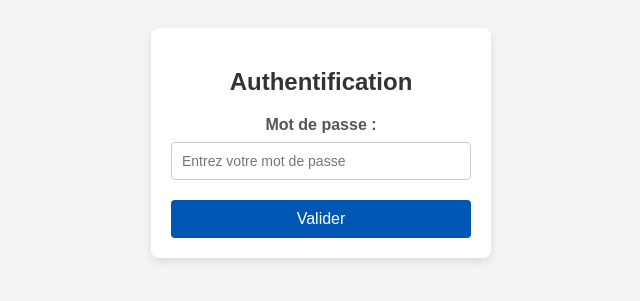
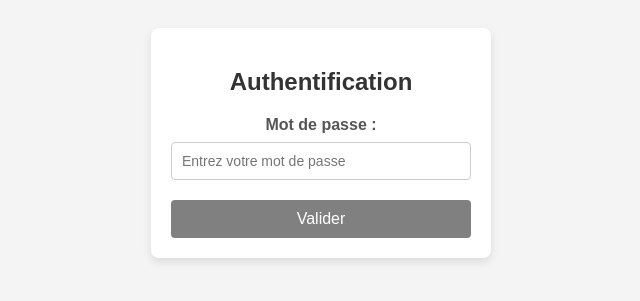
Before and after one commit to Krishook/BcTn, a PHP site: page / in a window 1280 px wide, with the pointer over the restyled element. Shown: the part 257-558 px from the top of the page, without its empty margins (319-959 px from the left). Run offline with PHP 8.4, Linux system fonts and the light colour scheme.

Commit message:
Update index.php

```diff
--- a/index.php
+++ b/index.php
@@ -60,7 +60,7 @@ if (!isset($_POST['password']) || trim($_POST['password']) !== $motDePasse) {
                 cursor: pointer;
             }
             .form-container button:hover {
-                background-color: #0056b3;
+                background-color: grey;
             }
         </style>
     </head>
```
